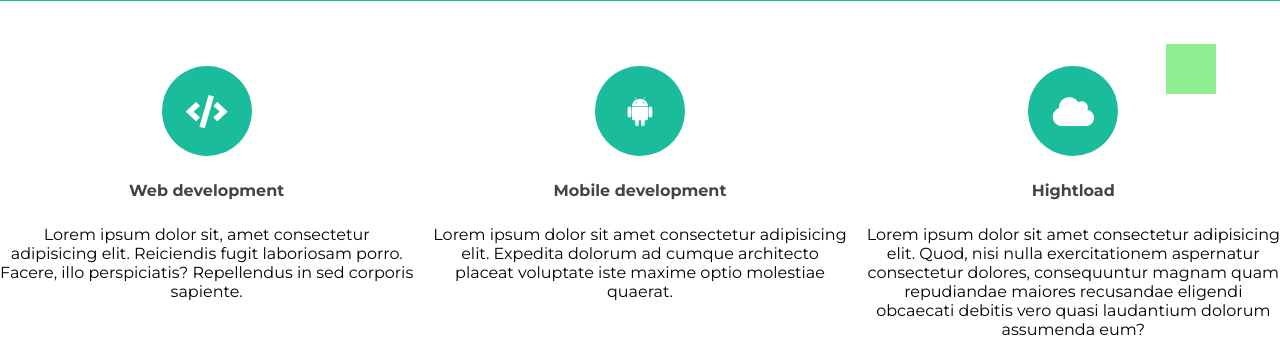
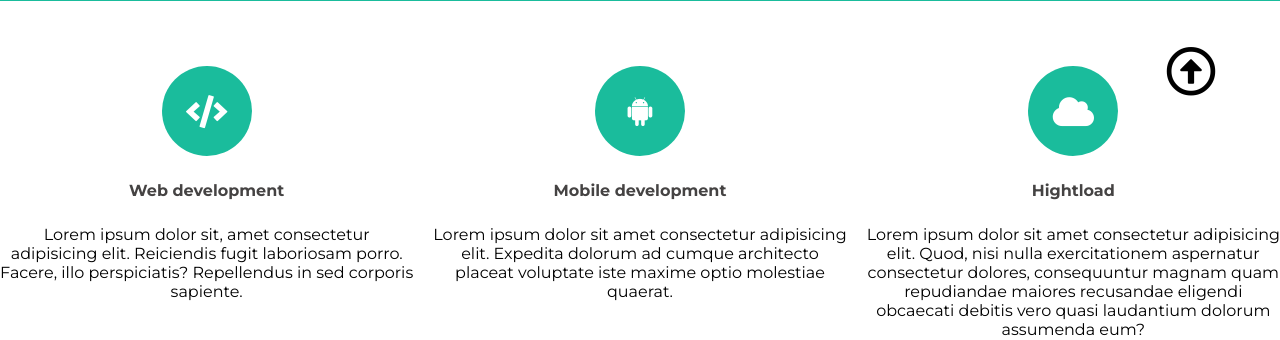
Before and after one commit to VeryLazyFox/homeworks, a PHP site: page / in a window 1280 px wide. Shown: the part 666-1006 px from the top of the page. Run offline with PHP 8.4, Linux system fonts and the light colour scheme.

Commit message:
removed unnecessary code

```diff
--- a/WD_PS3 jQuery/Landing/index.html
+++ b/WD_PS3 jQuery/Landing/index.html
@@ -6,9 +6,7 @@
     <meta name="viewport" content="width=device-width, initial-scale=1.0">
     <link href="style.css" rel="stylesheet">
     <link rel="stylesheet" href="https://use.fontawesome.com/releases/v5.7.2/css/all.css" integrity="sha384-fnmOCqbTlWIlj8LyTjo7mOUStjsKC4pOpQbqyi7RrhN7udi9RwhKkMHpvLbHG9Sr" crossorigin="anonymous">
-
     <script src="https://ajax.googleapis.com/ajax/libs/jquery/3.4.1/jquery.min.js"></script>
-
   </head>
   <body>
     <div class="wrapper">
@@ -17,9 +15,9 @@
           <p class="text">N<span class="plus">++</span></p>
         </div>
         <nav class="navigation">
-          <a href="#products">PRODUCTS</a>
+          <a id="productsLink">PRODUCTS</a>
           <a id="aboutUsLink">ABOUT US</a>
-          <a href="#contact us">CONTACT US</a>
+          <a id="contactUsLink">CONTACT US</a>
         </nav>
       </header>
       <section id="products" class="iphone">
@@ -64,7 +62,7 @@
           </p>
         </div>
       </section>
-      <section id="contact us" class="contact">
+      <section id="contact-us" class="contact">
         <form class="form" action="">
           <h2 class="form__headline">Contact us!</h2>
           <input class="input" type="text" placeholder="Type here your name, please">
@@ -100,95 +98,9 @@
         </form>
       </section>
     </div>
-    <div class="top"></div>
+    <div class="top" id="top">
+      <i class="far fa-arrow-alt-circle-up"></i>
+    </div>
+    <script src="script.js"></script>
   </body>
-  <script>
-
-
-    $(function(){
-        $(".top").bind('click', function(e){
-            e.preventDefault();
-            $('body,html').animate({scrollTop: 0}, 400);
-        });
-
-        $("#aboutUsLink").bind('click', function(e){
-            e.preventDefault();
-            let WhereToMove = $("#about-us");
-          // using the 'html,body' will move the full page, to move a div use his id
-          $('html,body').animate({
-            //TODO: если высота > h екрана !- ; else -
-              scrollTop: WhereToMove.position().top - (WhereToMove.height() /2)
-            }, 400);
-        });
-    });
-
-
-
-
-  //   const dataArray = ["user1", "user2", "user3", "user4", "user5"]
-  //   const data = [
-  //     {
-  //       name: "user1",
-  //       icon: "https://img.icons8.com/bubbles/2x/user.png"
-  //     },
-  //     {
-  //       name: "user2",
-  //       icon: "https://www.clipartmax.com/png/middle/258-2582267_circled-user-male-skin-type-1-2-icon-male-user-icon.png"
-  //     },
-  //     {
-  //       name: "user3",
-  //       icon: "https://encrypted-tbn0.gstatic.com/images?q=tbn:ANd9GcT1bO1bZic2xef-jbOKXGmDZkYy6kFscVxNh_j44IdxYZgBN4xJ"
-  //     },
-  //     {
-  //       name: "user4",
-  //       icon: "https://img.icons8.com/bubbles/2x/user.png"
-  //     },
-  //     {
-  //       name: "user5",
-  //       icon: "https://www.clipartmax.com/png/middle/258-2582267_circled-user-male-skin-type-1-2-icon-male-user-icon.png"
-  //     },
-  //     {
-  //       name: "user6",
-  //       icon: "https://encrypted-tbn0.gstatic.com/images?q=tbn:ANd9GcT1bO1bZic2xef-jbOKXGmDZkYy6kFscVxNh_j44IdxYZgBN4xJ"
-  //     },
-
-  //   ]
-  //   const wrapper = document.createElement("ul");
-  //   wrapper.classList.add("list");
-  //   wrapper.classList.add("list-active");
-  //   for (let i=0; i < data.length; i++){
-  //     const elem = wrapper.appendChild(document.createElement("li"));
-  //     const elemImage = elem.appendChild(document.createElement("img"));
-  //     elemImage.src = data[i].icon
-  //     elemImage.width = 25;
-  //     elemImage.height = 25;
-  //     const elemSpan = elem.appendChild(document.createElement("span"));
-  //     elemSpan.appendChild(document.createTextNode(data[i].name));
-  //     elem.appendChild(elemSpan);
-  //     elem.classList.add("list__item");
-  //   }
-  //   options.appendChild(wrapper)
-  // $(".selected").click(function() {
-  //     $(".options ul").toggle();
-  //     $(".selected a").addClass("input-active");
-  // });
-
-  // $(".drop-down .options ul li").click(function(e) {
-  //     console.log(e)
-  //     var text = $(this).html();
-  //     $(".selected span").html(text);
-  //     $(".list").hide();
-  //     $(".selected a").removeClass("input-active");
-
-  // });
-
-  // $(document).bind('click', function(e) {
-  //     var $clicked = $(e.target);
-  //     // console.log(e.target)
-  //     if (! $clicked.parents().hasClass("drop-down")) {
-  //       $(".list").hide();
-  //       $(".selected a").removeClass("input-active");
-  //     }
-  // });
-  </script>
 </html>
--- /dev/null
+++ b/WD_PS3 jQuery/Landing/script.js
@@ -0,0 +1,18 @@
+const animationTime = 400
+const scrollToElement = (name) => {
+  const whereToMove = $(`#${name}`);
+  const windowHeight = $(window).height();
+  $('html,body').animate({
+      scrollTop: windowHeight < whereToMove.height() ?
+        whereToMove.position().top
+        :
+        (whereToMove.position().top - (windowHeight - whereToMove.height())/2 )
+    }, animationTime);
+}
+
+$("#top").click(() => {
+  $('body,html').animate({scrollTop: 0}, animationTime);
+});
+$("#aboutUsLink").on('click', function() {scrollToElement('about-us')});
+$("#contactUsLink").on('click', function() {scrollToElement('contact-us')});
+$("#productsLink").on('click', function() {scrollToElement('products')});
--- a/WD_PS3 jQuery/Landing/style.css
+++ b/WD_PS3 jQuery/Landing/style.css
@@ -190,6 +190,7 @@ button:active, .button:active {
   bottom: 5%;
   height: 50px;
   width: 50px;
-  background-color: lightgreen;
+  font-size: 50px;
+  cursor: pointer;
 }
 /*# sourceMappingURL=style.css.map */
--- a/WD_PS3 jQuery/Landing/style.scss
+++ b/WD_PS3 jQuery/Landing/style.scss
@@ -185,7 +185,8 @@ button, .button{
   bottom: 5%;
   height: 50px;
   width: 50px;
-  background-color: lightred;
+  font-size: 50px;
+  cursor: pointer;
 }
 a {
   cursor: pointer;
```
Also changed, not shown: WD_PS3 jQuery/dpopdown/index.html (+1 -68 lines), WD_PS3 jQuery/dpopdown/script.js (+57 -13 lines).
